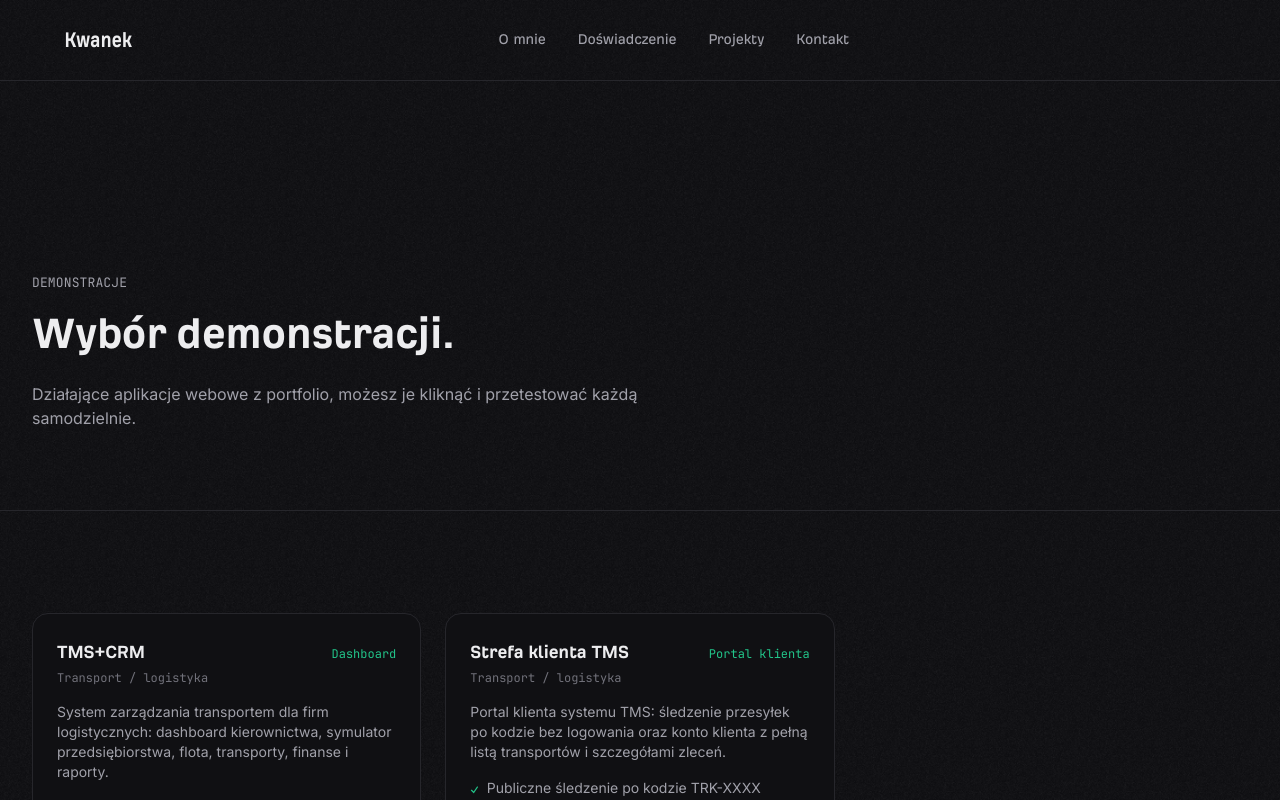
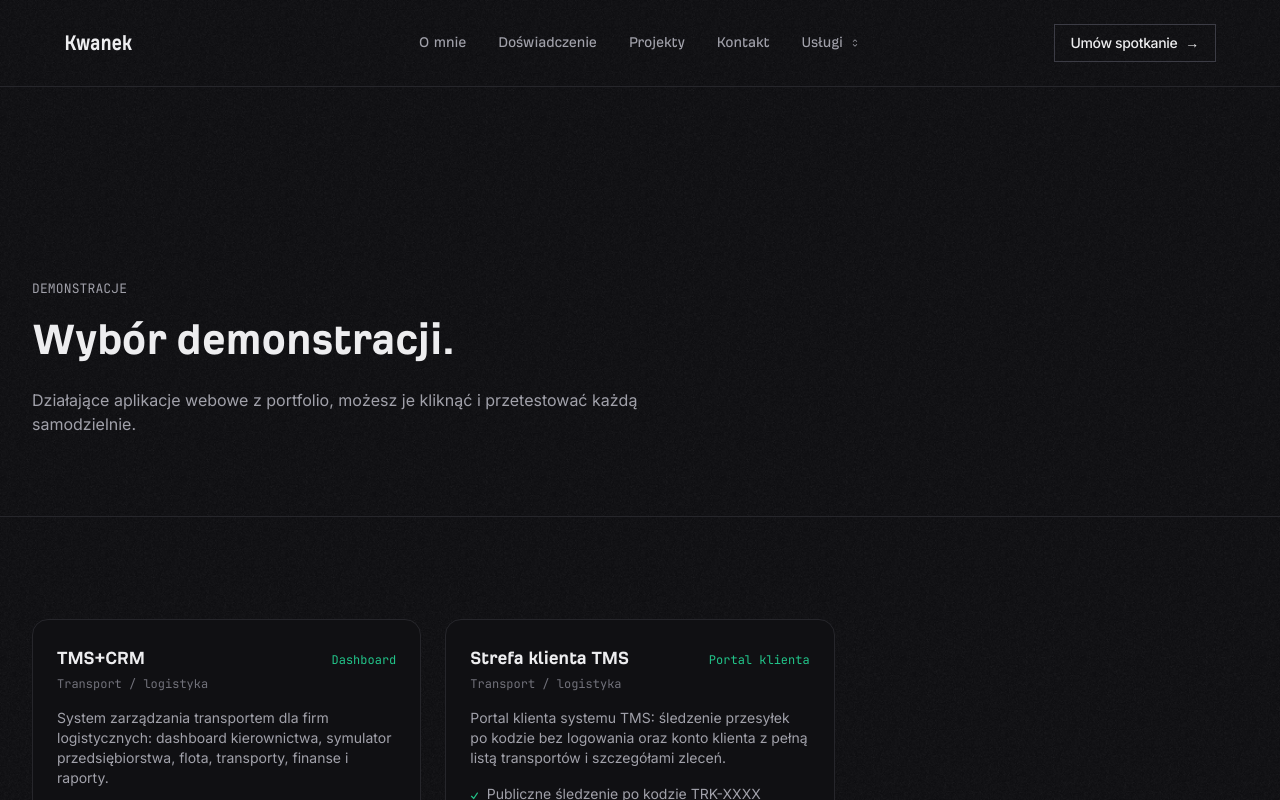
Before and after one commit to KwanekDev/kwanek-demos, a Next.js app: page / in a window 1280 px wide. Shown: the top 800 px of the page. Built offline with nearby package versions, Linux system fonts and the light colour scheme.

Commit message:
Add Usługi dropdown to header, link back to kwanek.pl

```diff
--- a/src/components/Header.tsx
+++ b/src/components/Header.tsx
@@ -8,6 +8,13 @@ const links = [
   { href: "https://kwanek.pl/#contact", label: "Kontakt" },
 ];
 
+const serviceLinks = [
+  { href: "https://kwanek.pl/aplikacje-webowe", label: "Panele i Dashboardy" },
+  { href: "https://kwanek.pl/opieka-techniczna", label: "Opieka techniczna" },
+  { href: "https://kwanek.pl/redesign-strony", label: "Redesign" },
+  { href: "https://kwanek.pl/strony-internetowe", label: "Strony internetowe" },
+];
+
 const NAV_CLASS =
   "font-display text-base text-[var(--color-muted)] transition-colors duration-300 hover:text-[var(--color-accent)]";
 
@@ -15,70 +22,68 @@ export function Header() {
   const [open, setOpen] = useState(false);
   return (
     <header className="text-sm py-6 md:px-16 px-6 border-b border-[var(--color-border)] z-30 md:mb-28 mb-10">
-      <div className="max-w-6xl mx-auto flex items-center justify-between gap-6">
-        <a
-          href="https://kwanek.pl"
-          className="font-display text-2xl font-bold tracking-tight text-[var(--color-fg)]"
-        >
-          Kwanek
-        </a>
-        <nav className="md:block hidden">
+      <div className="max-w-6xl mx-auto grid grid-cols-[1fr_auto_1fr] items-center gap-6">
+        <a href="https://kwanek.pl" className="justify-self-start font-display text-2xl font-bold tracking-tight text-[var(--color-fg)]">Kwanek</a>
+
+        <nav className="hidden md:block">
           <ul className="flex items-center gap-x-8">
             {links.map((l) => (
               <li key={l.href}>
-                <a href={l.href} className={NAV_CLASS}>
-                  {l.label}
-                </a>
+                <a href={l.href} className={NAV_CLASS}>{l.label}</a>
               </li>
             ))}
+            <li className="relative group">
+              <button type="button" className="flex items-center gap-1.5 font-display text-base text-[var(--color-muted)] transition-colors duration-300 hover:text-[var(--color-accent)]">
+                Usługi
+                <svg width="12" height="12" viewBox="0 0 15 15" fill="currentColor" aria-hidden="true" className="transition-transform duration-200 group-hover:rotate-180"><path d="M4.93179 5.43179C4.75605 5.60753 4.75605 5.89245 4.93179 6.06819C5.10753 6.24392 5.39245 6.24392 5.56819 6.06819L7.5 4.13638L9.43181 6.06819C9.60754 6.24392 9.89246 6.24392 10.0682 6.06819C10.2439 5.89245 10.2439 5.60753 10.0682 5.43179L7.8182 3.18179C7.73379 3.09738 7.61933 3.05 7.5 3.05C7.38067 3.05 7.26621 3.09738 7.1818 3.18179L4.93179 5.43179ZM10.0682 9.56819C10.2439 9.39245 10.2439 9.10753 10.0682 8.93179C9.89246 8.75606 9.60754 8.75606 9.43181 8.93179L7.5 10.8636L5.56819 8.93179C5.39245 8.75606 5.10753 8.75606 4.93179 8.93179C4.75605 9.10753 4.75605 9.39245 4.93179 9.56819L7.1818 11.8182C7.26621 11.9026 7.38067 11.95 7.5 11.95C7.61933 11.95 7.73379 11.9026 7.8182 11.8182L10.0682 9.56819Z" /></svg>
+              </button>
+              <div className="invisible absolute left-0 top-full pt-3 opacity-0 transition-all duration-200 group-focus-within:visible group-focus-within:opacity-100 group-hover:visible group-hover:opacity-100">
+                <div className="w-64 rounded-md border border-[var(--color-border)] bg-[var(--color-bg)] p-2 shadow-xl">
+                  {serviceLinks.map((l) => (
+                    <a key={l.href} href={l.href} className="block rounded px-3 py-2 text-sm text-[var(--color-muted)] transition-colors hover:bg-[var(--color-bg-alt)] hover:text-[var(--color-fg)]">{l.label}</a>
+                  ))}
+                </div>
+              </div>
+            </li>
           </ul>
         </nav>
-        <div className="flex items-center gap-x-4">
-          <button
-            aria-label="Menu"
-            onClick={() => setOpen(true)}
-            className="md:hidden rounded-md border border-[var(--color-border)] bg-[var(--color-bg-alt)] p-2"
-          >
-            <svg width="18" height="18" viewBox="0 0 15 15" fill="currentColor" aria-hidden="true">
-              <path d="M1.5 3C1.22386 3 1 3.22386 1 3.5C1 3.77614 1.22386 4 1.5 4H13.5C13.7761 4 14 3.77614 14 3.5C14 3.22386 13.7761 3 13.5 3H1.5ZM1 7.5C1 7.22386 1.22386 7 1.5 7H13.5C13.7761 7 14 7.22386 14 7.5C14 7.77614 13.7761 8 13.5 8H1.5C1.22386 8 1 7.77614 1 7.5ZM1 11.5C1 11.2239 1.22386 11 1.5 11H13.5C13.7761 11 14 11.2239 14 11.5C14 11.7761 13.7761 12 13.5 12H1.5C1.22386 12 1 11.7761 1 11.5Z"></path>
-            </svg>
+
+        <div className="flex items-center justify-self-end gap-x-4">
+          <a href="https://kwanek.pl/umow-spotkanie" className="hidden md:inline-flex items-center gap-2 border border-[var(--color-border-strong)] px-4 py-2 text-sm font-medium tracking-tight text-[var(--color-fg)] transition-colors hover:bg-[var(--color-fg)] hover:text-[var(--color-bg)]">
+            Umów spotkanie <span aria-hidden="true">→</span>
+          </a>
+          <button aria-label="Menu" onClick={() => setOpen(true)} className="md:hidden rounded-md border border-[var(--color-border)] bg-[var(--color-bg-alt)] p-2">
+            <svg width="18" height="18" viewBox="0 0 15 15" fill="currentColor" aria-hidden="true"><path d="M1.5 3C1.22386 3 1 3.22386 1 3.5C1 3.77614 1.22386 4 1.5 4H13.5C13.7761 4 14 3.77614 14 3.5C14 3.22386 13.7761 3 13.5 3H1.5ZM1 7.5C1 7.22386 1.22386 7 1.5 7H13.5C13.7761 7 14 7.22386 14 7.5C14 7.77614 13.7761 8 13.5 8H1.5C1.22386 8 1 7.77614 1 7.5ZM1 11.5C1 11.2239 1.22386 11 1.5 11H13.5C13.7761 11 14 11.2239 14 11.5C14 11.7761 13.7761 12 13.5 12H1.5C1.22386 12 1 11.7761 1 11.5Z" /></svg>
           </button>
         </div>
       </div>
-      <div
-        className={`fixed left-0 top-0 z-40 h-full w-full transform transition-transform duration-500 ease-[cubic-bezier(0.7,0,0,1)] bg-[var(--color-bg)] ${open ? "translate-x-0" : "translate-x-full"}`}
-      >
+
+      {open && (
+        <div className="fixed left-0 top-0 z-40 h-full w-full bg-[var(--color-bg)]">
           <div className="flex items-center justify-between mt-6 px-8">
-          <a
-            href="https://kwanek.pl"
-            className="font-display text-2xl font-bold tracking-tight text-[var(--color-fg)]"
-          >
-            Kwanek
-          </a>
-          <button
-            aria-label="Zamknij menu"
-            onClick={() => setOpen(false)}
-            className="rounded-full border border-[var(--color-border)] bg-[var(--color-bg-alt)] p-2"
-          >
-            <svg width="18" height="18" viewBox="0 0 24 24" fill="none" stroke="currentColor" stroke-width="2" stroke-linecap="round" aria-hidden="true">
-              <path d="M6 18L18 6M6 6l12 12"></path>
-            </svg>
+            <a href="https://kwanek.pl" className="font-display text-2xl font-bold tracking-tight text-[var(--color-fg)]">Kwanek</a>
+            <button aria-label="Zamknij menu" onClick={() => setOpen(false)} className="rounded-full border border-[var(--color-border)] bg-[var(--color-bg-alt)] p-2">
+              <svg width="18" height="18" viewBox="0 0 24 24" fill="none" stroke="currentColor" strokeWidth="2" strokeLinecap="round" aria-hidden="true"><path d="M6 18L18 6M6 6l12 12" /></svg>
             </button>
           </div>
-        <nav className="flex flex-col mt-6">
+          <nav className="flex flex-col mt-6 pb-safe">
             {links.map((l) => (
-            <a
-              key={l.href}
-              href={l.href}
-              onClick={() => setOpen(false)}
-              className="flex items-center justify-between font-display font-semibold text-lg border-b border-[var(--color-border)] p-6 group"
-            >
-              <span>{l.label}</span>
-              <span className="text-[var(--color-accent)]">→</span>
+              <a key={l.href} href={l.href} onClick={() => setOpen(false)} className="flex items-center justify-between font-display font-semibold text-lg border-b border-[var(--color-border)] p-6 group">
+                <span>{l.label}</span><span className="text-[var(--color-accent)]">→</span>
               </a>
             ))}
+            <p className="font-mono text-xs uppercase tracking-widest text-[var(--color-muted)] px-6 pt-8 pb-2">Usługi</p>
+            {serviceLinks.map((l) => (
+              <a key={l.href} href={l.href} onClick={() => setOpen(false)} className="flex items-center justify-between font-display font-semibold text-lg border-b border-[var(--color-border)] p-6 group">
+                <span>{l.label}</span><span className="text-[var(--color-accent)]">→</span>
+              </a>
+            ))}
+            <a href="https://kwanek.pl/umow-spotkanie" onClick={() => setOpen(false)} className="flex items-center justify-between font-display font-semibold text-lg border-b border-[var(--color-border)] p-6 group">
+              <span>Umów spotkanie</span><span className="text-[var(--color-accent)]">→</span>
+            </a>
           </nav>
         </div>
+      )}
     </header>
   );
 }
```
Lines whose indentation alone changed are shown as unchanged.
